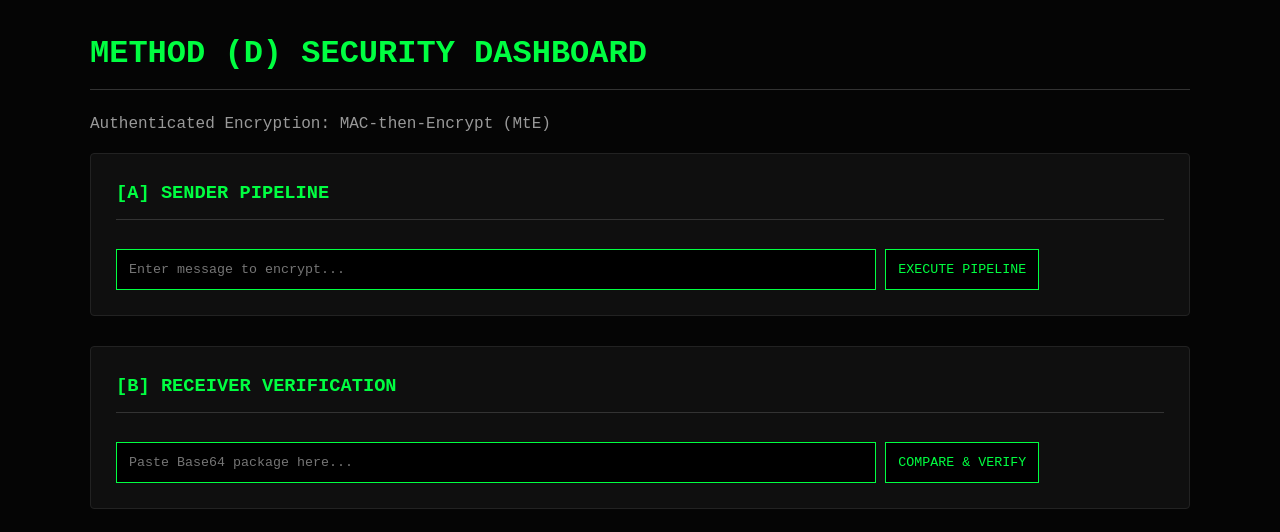
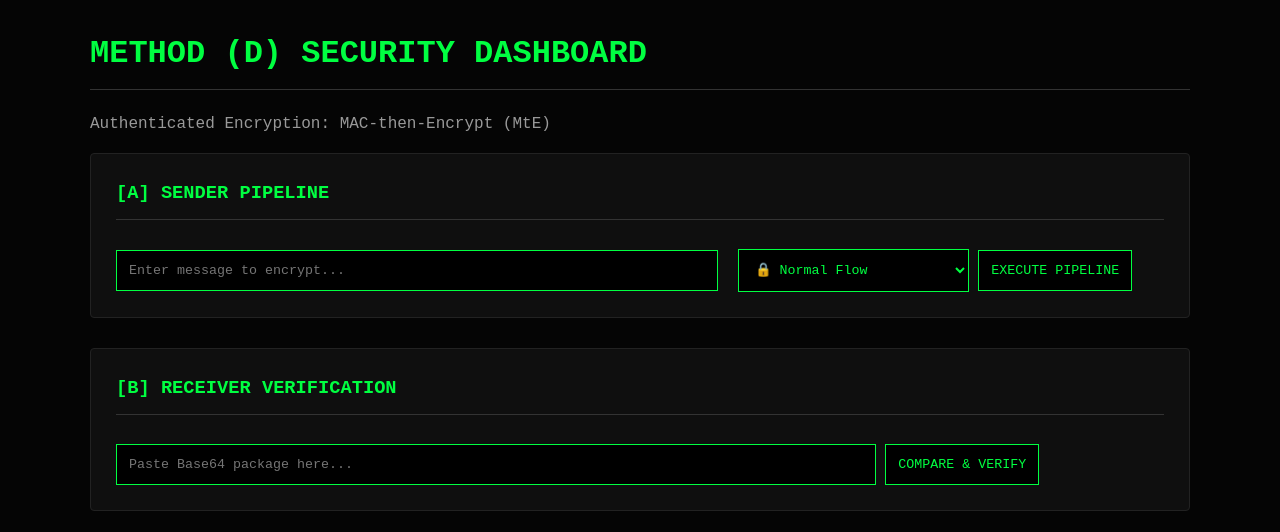
Before and after one commit to Vickiegatheru/Computer-Network-Security, a Flask app: page / in a window 1280 px wide. Shown: the top 532 px of the page. Run offline with Flask 3, Linux system fonts and the light colour scheme.

Commit message:
UI Error flow

```diff
--- a/app.py
+++ b/app.py
@@ -12,7 +12,8 @@ def home():
         if 'msg' in request.form:
             # Encryption request
             msg = request.form['msg']
-            ct, steps = encrypt_m4(msg)
+            mode = request.form.get('mode', 'normal')
+            ct, steps = encrypt_m4(msg, tamper=(mode == 'tampered'))
             enc_data = {'ct': ct, 'steps': steps, 'msg': msg}
         elif 'cip' in request.form:
             # Decryption request - also check if we have the original message to re-show encryption
@@ -21,7 +22,8 @@ def home():
 
             # If original message was sent via hidden field, re-encrypt to show sender pipeline
             if 'orig_msg' in request.form:
-                ct, enc_steps = encrypt_m4(request.form['orig_msg'])
+                tamper = request.form.get('orig_tamper', 'normal') == 'tampered'
+                ct, enc_steps = encrypt_m4(request.form['orig_msg'], tamper=tamper)
                 enc_data = {'ct': ct, 'steps': enc_steps, 'msg': request.form['orig_msg']}
 
     return render_template('index.html', enc=enc_data, dec=dec_data)
--- a/templates/index.html
+++ b/templates/index.html
@@ -34,7 +34,11 @@
         <div class="panel">
             <h3>[A] SENDER PIPELINE</h3>
             <form method="POST">
-                <input name="msg" placeholder="Enter message to encrypt..." style="width: 70%;" required>
+                <input name="msg" placeholder="Enter message to encrypt..." style="width: 55%;" required>
+                <select name="mode" style="width: 22%; background: #000; border: 1px solid var(--neon); color: var(--neon); padding: 12px; font-family: inherit; margin-top: 10px; margin-left: 10px;">
+                    <option value="normal">🔒 Normal Flow</option>
+                    <option value="tampered">⚠️ Tampered Hash</option>
+                </select>
                 <button type="submit">EXECUTE PIPELINE</button>
             </form>
 
@@ -61,6 +65,7 @@
             <form method="POST">
                 <input name="cip" placeholder="Paste Base64 package here..." style="width: 70%;" required>
                 {% if enc.msg %}<input type="hidden" name="orig_msg" value="{{ enc.msg }}">{% endif %}
+                {% if enc.msg %}<input type="hidden" name="orig_tamper" value="{{ request.form.get('mode', 'normal') }}">{% endif %}
                 <button type="submit">COMPARE & VERIFY</button>
             </form>
 
```
Also changed, not shown: crypto_logic.py (+22 -6 lines).
